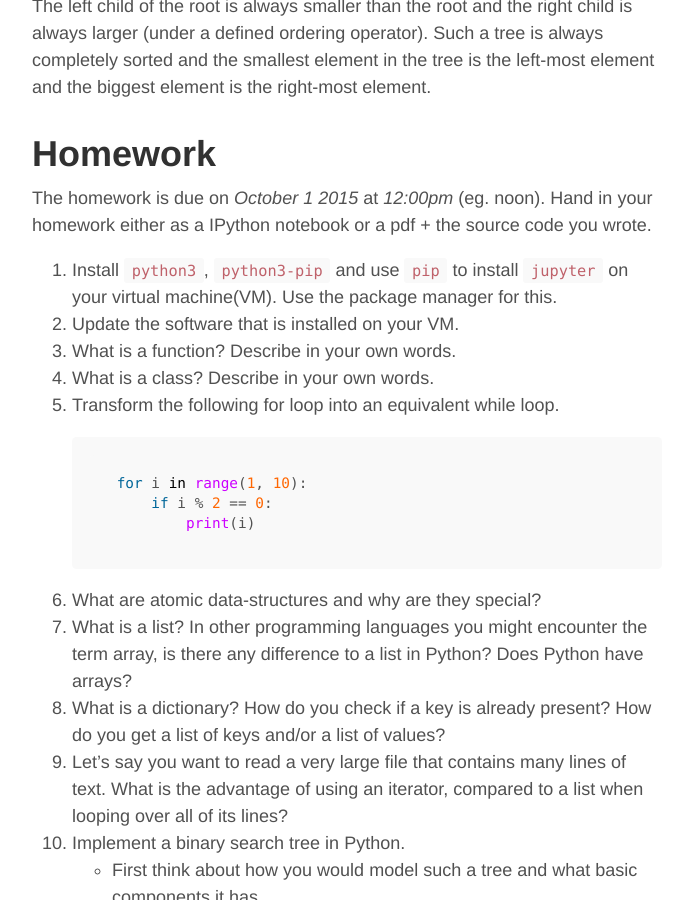
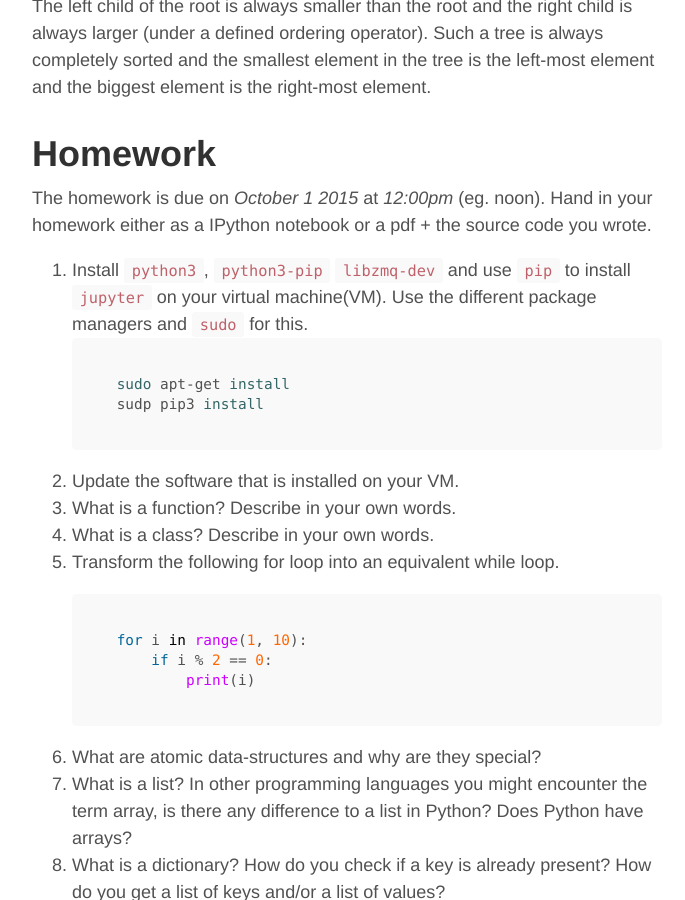
Before and after one commit to MikheyevLab/Computing-Fall-2015, a Jekyll site: the page built from _posts/2015-09-25-2-starting-wth-python.md, in a window 1280 px wide and 900 px high, scrolled down 9508 px. Shown: the whole window, without its empty margins (293-978 px from the left). Built offline with Jekyll 4.4.1, drawn with Linux system fonts in a browser that asks for light colours; Markdown is read by kramdown in place of the engine named in the settings.

Commit message:
make exercise 1 clearer

````diff
--- a/_posts/2015-09-25-2-starting-wth-python.md
+++ b/_posts/2015-09-25-2-starting-wth-python.md
@@ -278,7 +278,11 @@ The left child of the root is always smaller than the root and the right child i
 # Homework
 The homework is due on *October 1 2015* at *12:00pm* (eg. noon). Hand in your homework either as a IPython notebook or a pdf + the source code you wrote.
 
-1. Install `python3`, `python3-pip` and use `pip` to install `jupyter` on your virtual machine(VM). Use the package manager for this.
+1. Install `python3`, `python3-pip` `libzmq-dev` and use `pip` to install `jupyter` on your virtual machine(VM). Use the different package managers and `sudo` for this.
+    ```bash
+    sudo apt-get install
+    sudp pip3 install
+    ```
 2. Update the software that is installed on your VM.
 1. What is a function? Describe in your own words.
 2. What is a class? Describe in your own words.
````
